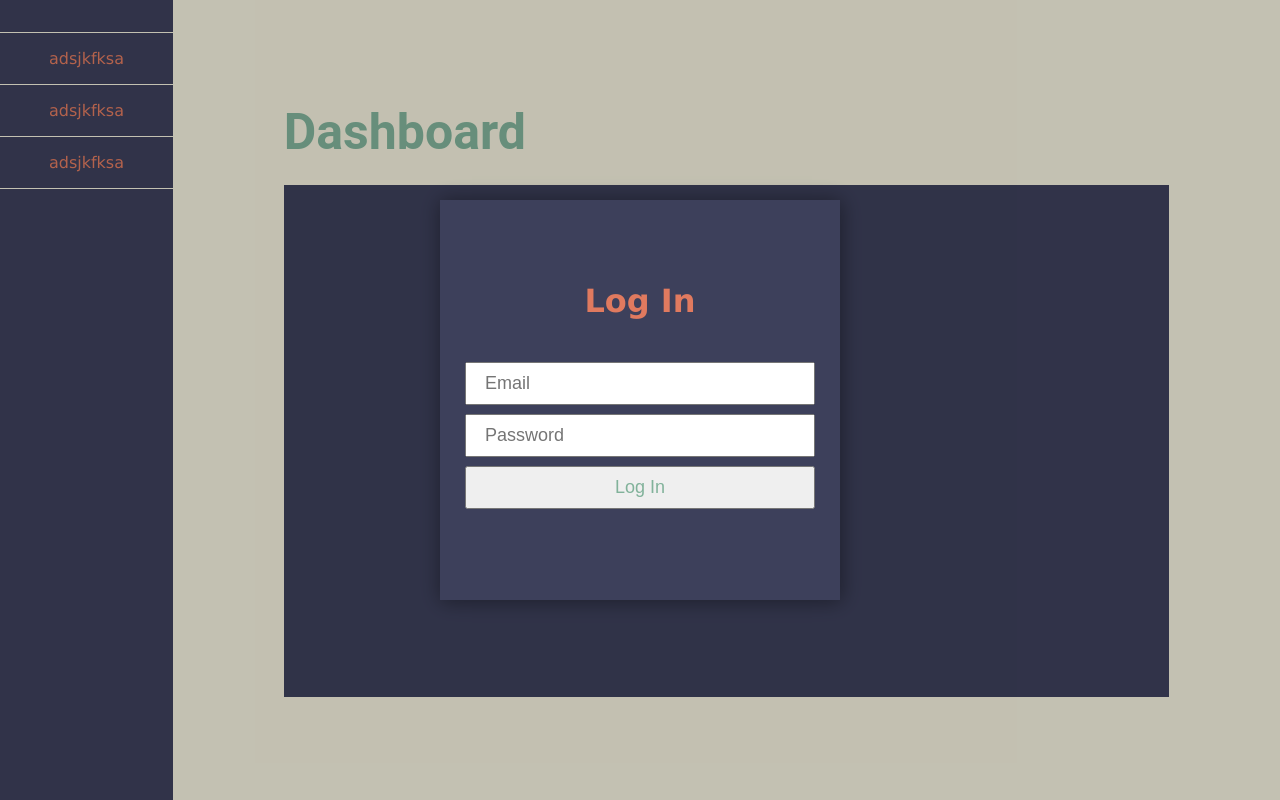
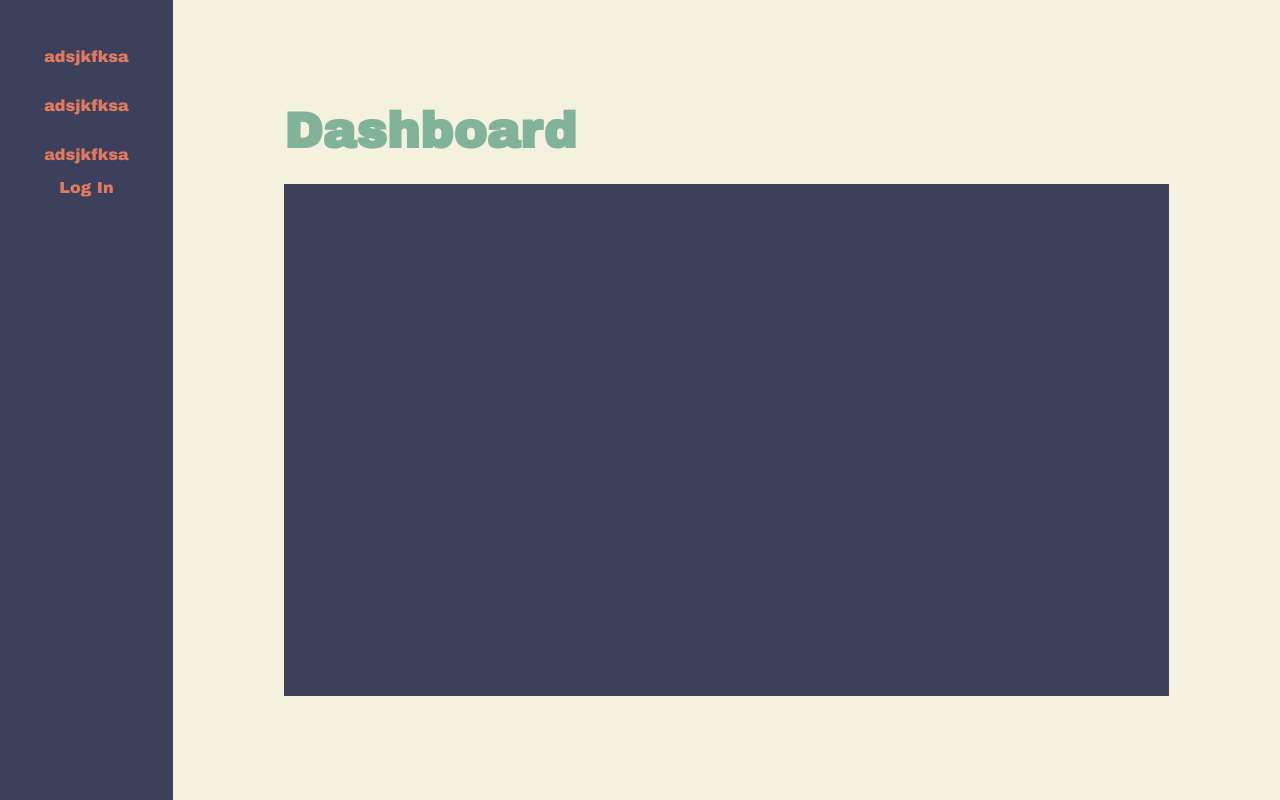
Before and after one commit to michaelcheny/weight-tracker, a React (Create React App) app in the folder client-ts/: page /dashboard in a window 1280 px wide. Built offline with nearby package versions, Linux system fonts and the light colour scheme.

Commit message:
add helpers and clickoutside hook, add new draw item for login

```diff
--- a/client-ts/src/App.tsx
+++ b/client-ts/src/App.tsx
@@ -11,7 +11,7 @@ const App: React.FC = () => {
     <Router>
       <Switch>
         <div className="main-wrapper">
-          <LoginForm />
+          {/* <LoginForm /> */}
           <Sidebar />
           {/* <Drawer /> */}
           <div className="wrapper">
--- a/client-ts/src/components/LoginForm.tsx
+++ b/client-ts/src/components/LoginForm.tsx
@@ -1,9 +1,10 @@
 import React from "react";
-
-const LoginForm = () => {
+import { useClickOutside } from "../helpers/useClickOutside";
+const LoginForm = ({ showLogin }: any) => {
+  const outsideNode = useClickOutside(() => showLogin(false));
   return (
     <div className="form-modal">
-      <form>
+      <form ref={outsideNode}>
         <h1>Log In</h1>
         <div>
           <input type="text" placeholder="Email" />
--- a/client-ts/src/components/Sidebar.tsx
+++ b/client-ts/src/components/Sidebar.tsx
@@ -1,9 +1,12 @@
-import React from "react";
+import React, { useState } from "react";
 import { Link } from "react-router-dom";
+import LoginForm from "./LoginForm";
 
 const Sidebar = () => {
+  const [loginShow, setLoginShow] = useState<boolean>(false);
   return (
     <div className="sidebar">
+      {loginShow && <LoginForm showLogin={setLoginShow} />}
       <ul>
         <Link to="/" className="link">
           adsjkfksa
@@ -14,6 +17,7 @@ const Sidebar = () => {
         <Link to="/dashboard" className="link">
           adsjkfksa
         </Link>
+        <p onClick={() => setLoginShow(true)}>Log In</p>
       </ul>
     </div>
   );
--- /dev/null
+++ b/client-ts/src/helpers/useClickOutside.ts
@@ -0,0 +1,16 @@
+import { useEffect, useRef } from "react";
+
+export const useClickOutside = (handler: any) => {
+  let domNode = useRef<any>();
+
+  useEffect(() => {
+    const outsideClickHandler = (event: any) => {
+      if (!domNode.current.contains(event.target)) handler();
+    };
+    document.addEventListener("click", outsideClickHandler);
+    return () => {
+      document.removeEventListener("click", outsideClickHandler);
+    };
+  });
+  return domNode;
+};
--- a/client-ts/src/styles/_dashboard.scss
+++ b/client-ts/src/styles/_dashboard.scss
@@ -1,6 +1,6 @@
 .stat-container {
   width: 100%;
-  height: 80%;
+  height: 400px;
   background-color: var(--bg-panel);
   // margin-top: 20vh;
   // align-self: flex-end;
@@ -8,8 +8,8 @@
   // padding-top: 5em;
 }
 
-@media (max-width: 768px) {
+@media (min-width: 768px) {
   .stat-container {
-    height: 400px;
+    height: 80%;
   }
 }
--- a/client-ts/src/styles/_global.scss
+++ b/client-ts/src/styles/_global.scss
@@ -4,10 +4,10 @@
 }
 
 @font-face {
-  font-family: "Archivo Black", sans-serif;
+  font-family: "Archivo Black";
   src: url("../assets/fonts/ArchivoBlack-Regular.ttf");
 }
-@font-face {
-  font-family: "Roboto", sans-serif;
-  src: url("../assets/fonts/Roboto-Regular.ttf");
-}
+// @font-face {
+//   font-family: "Roboto", sans-serif;
+//   src: url("../assets/fonts/Roboto-Regular.ttf");
+// }
--- a/client-ts/src/styles/_sidebar.scss
+++ b/client-ts/src/styles/_sidebar.scss
@@ -1,9 +1,20 @@
 .sidebar {
+  // width: 100vw;
+  display: flex;
+
   ul {
     display: flex;
-    flex-direction: row;
+    flex-direction: column;
+    justify-content: center;
+    align-items: center;
     background-color: var(--bg-panel);
-    height: 5vh;
+    // height: 5vh;
+    width: 100%;
+    .link {
+      padding: 1em 1em;
+      text-decoration: none;
+      color: var(--text);
+    }
   }
 }
 @media (min-width: 768px) {
@@ -12,6 +23,7 @@
     background-color: var(--bg-panel);
     // left: 0;
     ul {
+      flex-direction: row;
       display: flex;
       flex-direction: column;
       justify-content: flex-start;
@@ -21,14 +33,10 @@
       // border-top: 1px solid var(--bg);
       width: 100%;
       .link {
-        border-top: 1px solid var(--bg);
+        // border-top: 1px solid var(--bg);
         width: 100%;
         padding: 1em 0;
-        // margin: 0.7em 0;
         text-align: center;
-        text-decoration: none;
-        color: var(--text);
-        // background-color: var(--color-headings);
       }
       .link:last-child {
         border-bottom: 1px solid var(--bg);
--- a/client-ts/src/styles/main.css
+++ b/client-ts/src/styles/main.css
@@ -4,25 +4,38 @@
 }
 
 @font-face {
-  font-family: "Archivo Black", sans-serif;
+  font-family: "Archivo Black";
   src: url("../assets/fonts/ArchivoBlack-Regular.ttf");
 }
 
-@font-face {
-  font-family: "Roboto", sans-serif;
-  src: url("../assets/fonts/Roboto-Regular.ttf");
+.sidebar {
+  display: -webkit-box;
+  display: -ms-flexbox;
+  display: flex;
 }
 
 .sidebar ul {
   display: -webkit-box;
   display: -ms-flexbox;
   display: flex;
-  -webkit-box-orient: horizontal;
+  -webkit-box-orient: vertical;
   -webkit-box-direction: normal;
-      -ms-flex-direction: row;
-          flex-direction: row;
+      -ms-flex-direction: column;
+          flex-direction: column;
+  -webkit-box-pack: center;
+      -ms-flex-pack: center;
+          justify-content: center;
+  -webkit-box-align: center;
+      -ms-flex-align: center;
+          align-items: center;
   background-color: var(--bg-panel);
-  height: 5vh;
+  width: 100%;
+}
+
+.sidebar ul .link {
+  padding: 1em 1em;
+  text-decoration: none;
+  color: var(--text);
 }
 
 @media (min-width: 768px) {
@@ -32,13 +45,15 @@
     width: 200px;
   }
   .sidebar ul {
+    -webkit-box-orient: horizontal;
+    -webkit-box-direction: normal;
+        -ms-flex-direction: row;
+            flex-direction: row;
     display: -webkit-box;
     display: -ms-flexbox;
     display: flex;
-    -webkit-box-orient: vertical;
-    -webkit-box-direction: normal;
-        -ms-flex-direction: column;
-            flex-direction: column;
+    -ms-flex-direction: column;
+        flex-direction: column;
     -webkit-box-pack: start;
         -ms-flex-pack: start;
             justify-content: flex-start;
@@ -50,12 +65,9 @@
     width: 100%;
   }
   .sidebar ul .link {
-    border-top: 1px solid var(--bg);
     width: 100%;
     padding: 1em 0;
     text-align: center;
-    text-decoration: none;
-    color: var(--text);
   }
   .sidebar ul .link:last-child {
     border-bottom: 1px solid var(--bg);
@@ -64,13 +76,13 @@
 
 .stat-container {
   width: 100%;
-  height: 80%;
+  height: 400px;
   background-color: var(--bg-panel);
 }
 
-@media (max-width: 768px) {
+@media (min-width: 768px) {
   .stat-container {
-    height: 400px;
+    height: 80%;
   }
 }
 
@@ -198,6 +210,9 @@ form input {
 
 form .submit-button {
   color: var(--color-headings);
+  background-color: var(--bg-panel);
+  -webkit-box-shadow: 1px 1px 10px 1px rgba(0, 0, 0, 0.1);
+          box-shadow: 1px 1px 10px 1px rgba(0, 0, 0, 0.1);
 }
 
 .container {
@@ -219,7 +234,7 @@ form .submit-button {
 .container h1 {
   margin: 0;
   color: var(--color-headings);
-  font-family: "Roboto";
+  font-family: "Archivo Black";
   font-size: 50px;
   letter-spacing: -20;
 }
@@ -249,5 +264,8 @@ form .submit-button {
         -ms-flex-direction: column;
             flex-direction: column;
   }
+  .main-wrapper {
+    height: 100vh;
+  }
 }
 /*# sourceMappingURL=main.css.map */
--- a/client-ts/src/styles/main.scss
+++ b/client-ts/src/styles/main.scss
@@ -7,7 +7,7 @@
   margin: 0;
   padding: 0;
   box-sizing: border-box;
-  // font-family: "Roboto";
+  // font-family: "Archivo Narrow";
 }
 
 html {
@@ -55,7 +55,8 @@ form {
   }
   .submit-button {
     color: var(--color-headings);
-    // background-color: var(--color-accent);
+    background-color: var(--bg-panel);
+    box-shadow: 1px 1px 10px 1px rgba(0, 0, 0, 0.1);
   }
 }
 
@@ -67,15 +68,15 @@ form {
   width: 80%;
   height: 80%;
   justify-content: space-evenly;
-
   h1 {
     margin: 0;
     color: var(--color-headings);
-    font-family: "Roboto";
+    font-family: "Archivo Black";
     font-size: 50px;
     letter-spacing: -20;
     // background-color: red;
   }
+
   p {
     color: var(--color-text);
     // grid-area: content;
@@ -104,4 +105,7 @@ form {
   .main-wrapper {
     flex-direction: column;
   }
+  .main-wrapper {
+    height: 100vh;
+  }
 }
```
Also changed, not shown: 1 other file (tests, documents, lock files or other folders).
